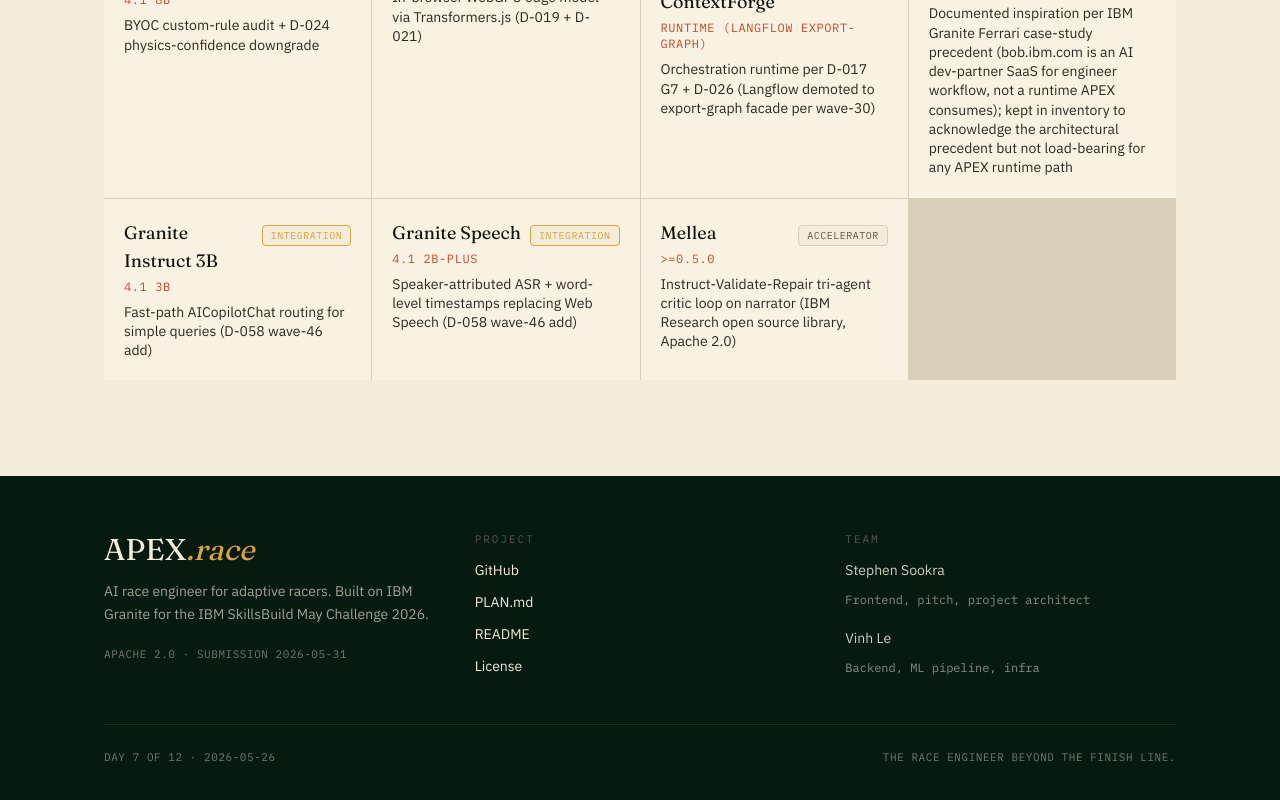
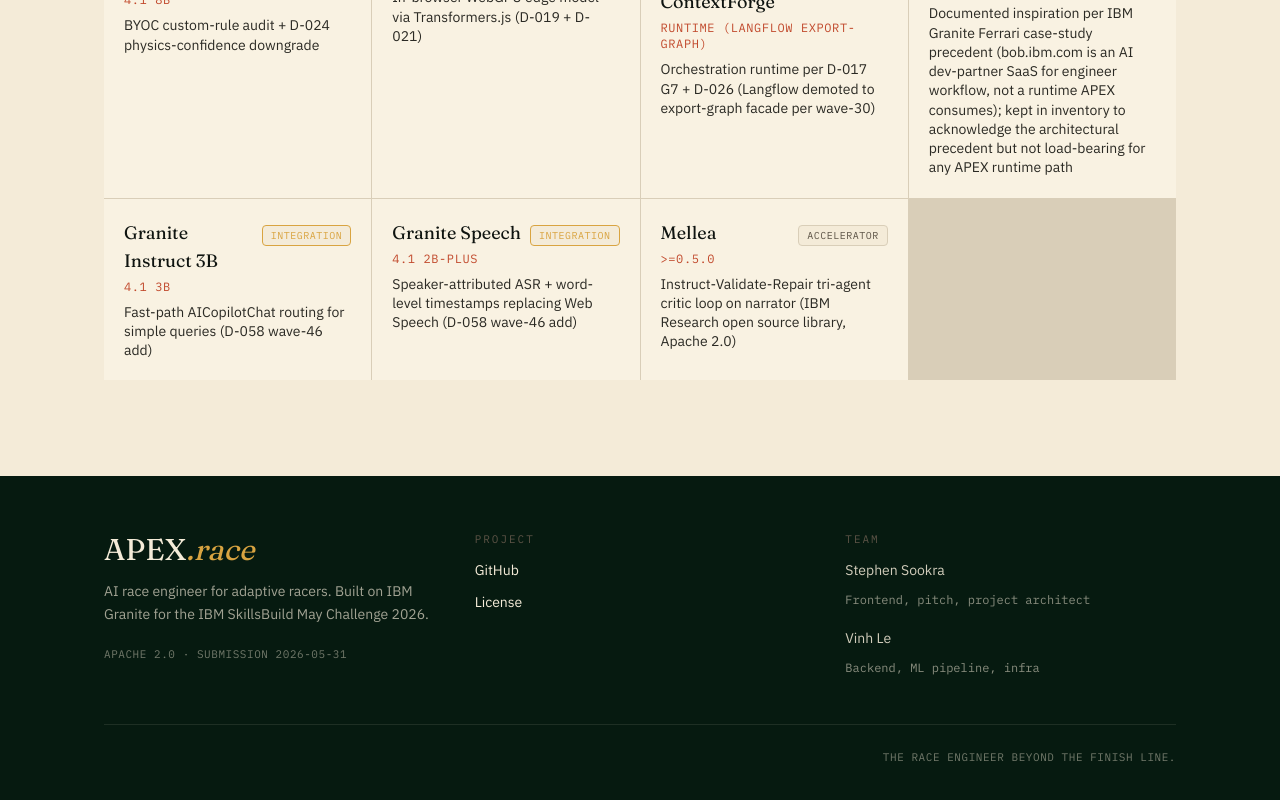
Before and after one commit to StephenSook/apex, a Next.js app in the folder app/frontend/: page / in a window 1280 px wide. Shown: the part 4679-5479 px from the top of the page. Built offline with nearby package versions, Linux system fonts and the light colour scheme; no server answers.

Commit message:
feat(landing): wave-46 Phase A2 strip footer chrome (Day-counter + PLAN.md + README links); keep GitHub + License only

```diff
--- a/app/frontend/app/page.tsx
+++ b/app/frontend/app/page.tsx
@@ -565,12 +565,6 @@
             <Link href="https://github.com/StephenSook/apex" target="_blank" rel="noopener noreferrer" className="hover:text-amber underline-offset-4 hover:underline">
               GitHub
             </Link>
-            <Link href="https://github.com/StephenSook/apex/blob/main/PLAN.md" target="_blank" rel="noopener noreferrer" className="hover:text-amber underline-offset-4 hover:underline">
-              PLAN.md
-            </Link>
-            <Link href="https://github.com/StephenSook/apex/blob/main/README.md" target="_blank" rel="noopener noreferrer" className="hover:text-amber underline-offset-4 hover:underline">
-              README
-            </Link>
             <Link href="https://github.com/StephenSook/apex/blob/main/LICENSE" target="_blank" rel="noopener noreferrer" className="hover:text-amber underline-offset-4 hover:underline">
               License
             </Link>
@@ -587,8 +581,7 @@
             </p>
           </div>
         </div>
-        <div className="mt-12 border-t border-paper/10 pt-6 flex flex-wrap items-center justify-between gap-3 font-mono text-[11px] uppercase tracking-wider text-paper/45">
-          <span>Day 7 of 12 · 2026-05-26</span>
+        <div className="mt-12 border-t border-paper/10 pt-6 flex flex-wrap items-center justify-end gap-3 font-mono text-[11px] uppercase tracking-wider text-paper/45">
           <span>The race engineer beyond the finish line.</span>
         </div>
       </div>
```
